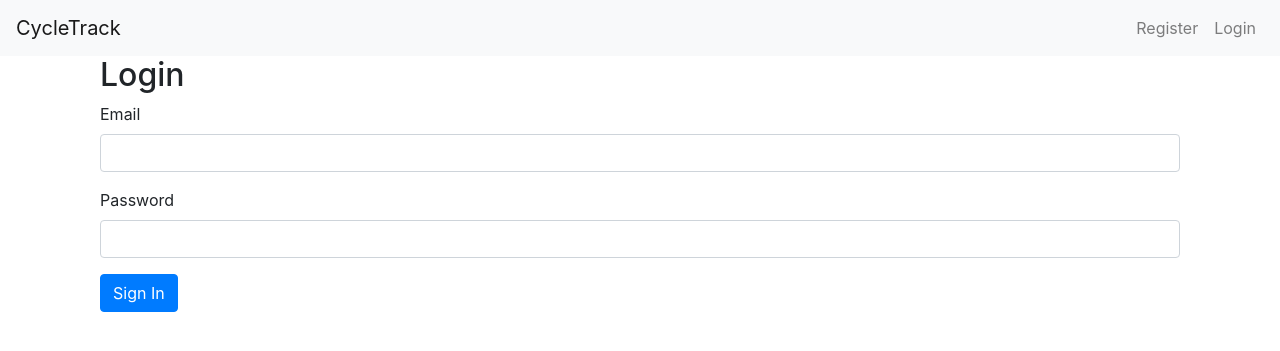
After one commit to kamandaerick/CycleTrack, a Flask app: page /login in a window 1280 px wide. The commit adds this page. Shown: the top 351 px of the page. Run offline with Flask 3, Linux system fonts and the light colour scheme; some libraries are stand-ins or nearby versions.

Commit message:
Implement a login logic and create a login page

```diff
--- a/app/app.py
+++ b/app/app.py
@@ -1,8 +1,10 @@
 from flask import Flask
 from models import db, User
 from flask import render_template, url_for, flash, redirect
-from forms import RegistrationForm
+from flask_login import LoginManager, login_user, logout_user, login_required
+from forms import RegistrationForm, LoginForm
 from flask_bcrypt import Bcrypt
+from sqlalchemy.exc import IntegrityError
 
 
 
@@ -18,24 +20,47 @@ app.secret_key = 'dev'
 
 bcrypt = Bcrypt(app)
 
+login_manager = LoginManager(app)
+login_manager.login_view = 'login'
+login_manager.login_message_category = 'info'
+
 @app.route('/')
 def home():
     users = User.query.all()
     return render_template('index.html', users = users)
 
-@app.route('/register', methods=['GET', 'POST'])
+@app.route("/register", methods=['GET', 'POST'])
 def register():
     form = RegistrationForm()
     if form.validate_on_submit():
-        #Logic to add the user to the db
         hashed_password = bcrypt.generate_password_hash(form.password.data).decode('utf-8')
         user = User(name=form.name.data, email=form.email.data, password=hashed_password, student_id=form.student_id.data)
-        db.session.add(user)
-        db.session.commit()
-        flash(f'Account created for {form.name.data}!', 'success')
-        #Redirect the registered user to the homepage return redirect(url_for('home'))
+        try:
+            db.session.add(user)
+            db.session.commit()
+            flash(f'Account created for {form.name.data}!', 'success')
+            return redirect(url_for('home'))
+        except IntegrityError:
+            db.session.rollback()  # Roll back the session to prevent it from being in an invalid state
+            flash('Student ID or email already exists. Please use different credentials.', 'danger')
     return render_template('register.html', title='Register', form=form)
 
+@app.route("/login", methods=['GET', 'POST'])
+def login():
+    form = LoginForm()
+    if form.validate_on_submit():
+        user = User.query.filter_by(email=form.email.data).first()
+        if user and bcrypt.check_password_hash(user.password, form.password.data):
+            login_user(user)
+            flash('Login successful!', 'success')
+            return redirect(url_for('home'))
+        else:
+            flash('Login Unsuccessful. Please check email and password', 'danger')
+    return render_template('login.html', title='Login', form=form)
+
+@login_manager.user_loader
+def load_user(user_id):
+    return User.query.get(int(user_id))
 #create database tables
 with app.app_context():
     db.create_all()
--- a/app/forms.py
+++ b/app/forms.py
@@ -9,3 +9,8 @@ class RegistrationForm(FlaskForm):
     password = PasswordField('Password', validators=[DataRequired(), Length(min=6, max=45)])
     confirm_password = PasswordField('Confirm Password', validators=[DataRequired(), EqualTo('password')])
     submit = SubmitField('Sign Up')
+
+class LoginForm(FlaskForm):
+    email = StringField('Email', validators=[DataRequired(), Email(), Length(max=45)])
+    password = PasswordField('Password', validators=[DataRequired(), Length(min=6, max=45)])
+    submit = SubmitField('Sign In')
--- a/app/models.py
+++ b/app/models.py
@@ -1,10 +1,11 @@
 # from sqlalchemy import Column, Integer, String, Boolean, ForeignKey, DateTime
 # from sqlalchemy.orm import relationship
 from flask_sqlalchemy import SQLAlchemy
+from flask_login import UserMixin
 
 db = SQLAlchemy()
 
-class User(db.Model):
+class User(db.Model, UserMixin):
     id = db.Column(db.Integer, primary_key=True)
     name = db.Column(db.String(45), nullable=False)
     email = db.Column(db.String(45), unique=True, nullable=False)
--- a/app/templates/layout.html
+++ b/app/templates/layout.html
@@ -15,10 +15,24 @@
                 <li class="nav-item">
                     <a class="nav-link" href="{{ url_for('register') }}">Register</a>
                 </li>
-                <!-- Add more nav links as needed -->
+                <li class="nav-item">
+                    <a class="nav-link" href="{{ url_for('login') }}">Login</a>
+                </li>
             </ul>
         </div>
     </nav>
+    {% with messages = get_flashed_messages(with_categories=true) %}
+    {% if messages %}
+        {% for category, message in messages %}
+            <div class="alert alert-{{ category }} alert-dismissible fade show" role="alert">
+                {{ message }}
+                <button type="button" class="close" data-dismiss="alert" aria-label="Close">
+                    <span aria-hidden="true">&times;</span>
+                </button>
+            </div>
+        {% endfor %}
+    {% endif %}
+    {% endwith %}
     <div class="container">
         {% block body %}
         {% endblock body %}
--- /dev/null
+++ b/app/templates/login.html
@@ -0,0 +1,21 @@
+{% extends "layout.html" %}
+{% block title %}Login{% endblock %}
+{% block body %}
+<div class="container">
+    <h2>Login</h2>
+    <form method="POST" action="">
+        {{ form.hidden_tag() }}
+        <div class="form-group">
+            {{ form.email.label(class="form-control-label") }}
+            {{ form.email(class="form-control") }}
+        </div>
+        <div class="form-group">
+            {{ form.password.label(class="form-control-label") }}
+            {{ form.password(class="form-control") }}
+        </div>
+        <div class="form-group">
+            {{ form.submit(class="btn btn-primary") }}
+        </div>
+    </form>
+</div>
+{% endblock %}
```
Also changed, not shown: app/templates/index.html (+6 -3 lines).
